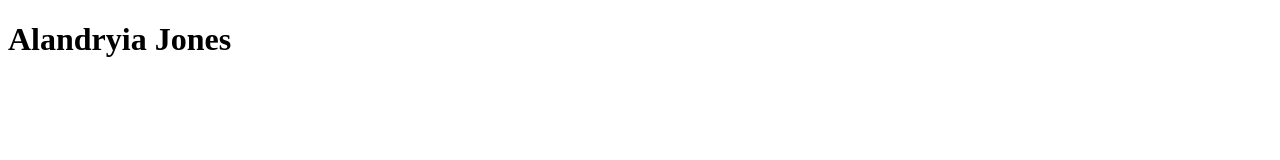
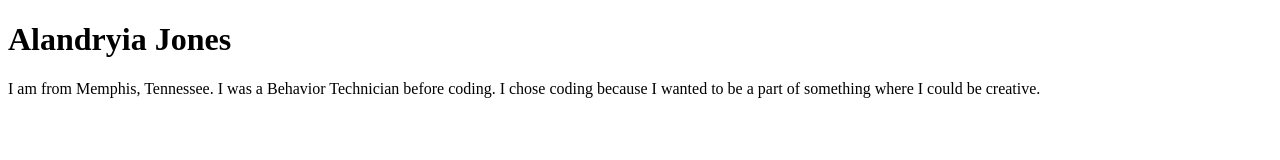
Before and after one commit to LandiJ/Git-skills, a plain HTML site: page index.html in a window 1280 px wide. Drawn offline with Linux system fonts and the light colour scheme.

Commit message:
added bio

```diff
--- a/index.html
+++ b/index.html
@@ -11,6 +11,11 @@
 <body>
 
     <h1>Alandryia Jones</h1>
+
+    <p>
+        I am from Memphis, Tennessee. I was a Behavior Technician before coding. I chose coding because I wanted to be a part of
+        something where I could be creative.
+    </p>
 </body>
 
 </html>
```
